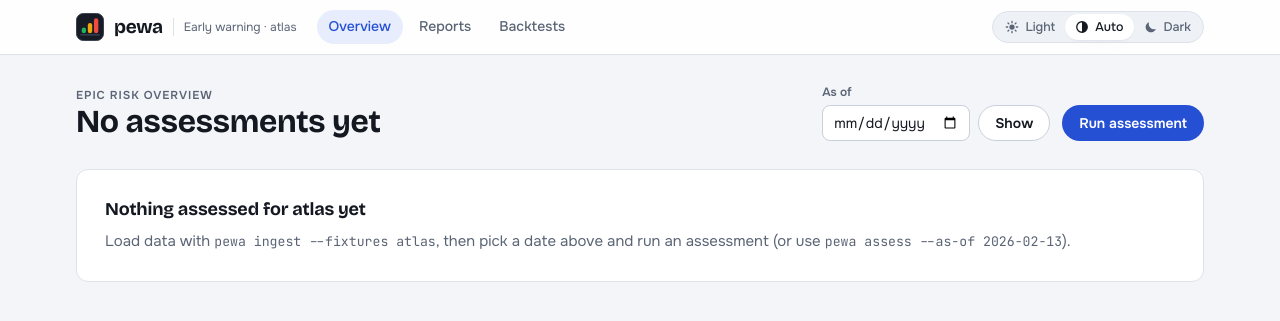
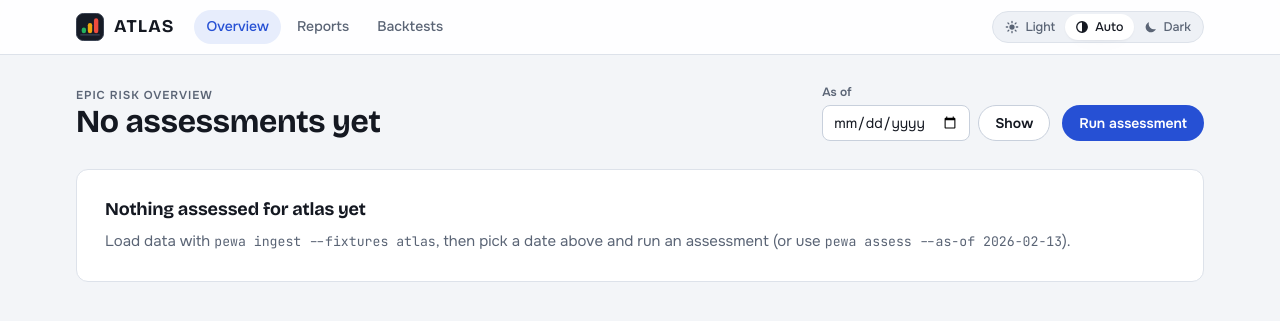
Before and after one commit to gitosaurusrex/project-early-warning-agent, a FastAPI app: page / in a window 1280 px wide. Shown: the top 321 px of the page. Run offline with FastAPI, Linux system fonts and the light colour scheme.

Commit message:
Rebrand the dashboard as ATLAS
- Nav: "ATLAS" beside the logo; the divider and the "Early warning ·
  project" caption are removed, navigation buttons unchanged
- User-facing name changed to ATLAS: default tab title, app name for
  home-screen icons, logo title, the browser sign-in prompt (realm) and
  the 401 message
- Unchanged on purpose: CLI command names shown in hints (pewa ingest,
  pewa backtest), PEWA_* settings and internal storage keys
- Test for the branding

Co-Authored-By: Claude Opus 5.5 <noreply@anthropic.com>
Claude-Session: https://claude.ai/code/session_01Gurbw9TTLwCtHPYtHTrgrT

```diff
--- a/pewa/web/app.py
+++ b/pewa/web/app.py
@@ -122,7 +122,7 @@ def _backtest_or_404(session: Session, project: str, backtest_id: int) -> Backte
 
 def create_app(engine: Engine | None = None, *, project: str | None = None, dry_run: bool = False,
                password: str | None = None) -> FastAPI:
-    app = FastAPI(title="pewa dashboard", docs_url=None, redoc_url=None)
+    app = FastAPI(title="ATLAS dashboard", docs_url=None, redoc_url=None)
     app.state.engine = engine or make_engine(get_settings().pewa_db_path)
     app.state.project = project or get_settings().pewa_project
     app.state.dry_run = dry_run
@@ -134,8 +134,8 @@ def create_app(engine: Engine | None = None, *, project: str | None = None, dry_
         async def require_password(request: Request, call_next: Callable[[Request], Awaitable[Response]]) -> Response:
             if request.url.path in PUBLIC_PATHS or password_ok(request.headers.get("authorization"), password):
                 return await call_next(request)
-            return Response("Sign in to the pewa dashboard (any username, the shared password).", status_code=401,
-                            headers={"WWW-Authenticate": 'Basic realm="pewa", charset="UTF-8"'})
+            return Response("Sign in to the ATLAS dashboard (any username, the shared password).", status_code=401,
+                            headers={"WWW-Authenticate": 'Basic realm="ATLAS", charset="UTF-8"'})
 
     def page(request: Request, name: str, status_code: int = 200, **context: Any) -> HTMLResponse:
         context.update(project=app.state.project, dry_run=app.state.dry_run)
--- a/pewa/web/templates/base.html
+++ b/pewa/web/templates/base.html
@@ -3,7 +3,9 @@
 <head>
 <meta charset="utf-8">
 <meta name="viewport" content="width=device-width, initial-scale=1, viewport-fit=cover">
-<title>{% block title %}pewa{% endblock %} · {{ project }}</title>
+<title>{% block title %}ATLAS{% endblock %} · {{ project }}</title>
+<meta name="application-name" content="ATLAS">
+<meta name="apple-mobile-web-app-title" content="ATLAS">
 <link rel="icon" href="/favicon.svg" type="image/svg+xml">
 <link rel="icon" href="/favicon.ico" sizes="32x32">
 <link rel="apple-touch-icon" href="/apple-touch-icon.png">
@@ -95,8 +97,7 @@ body::before { content: ""; position: fixed; inset: 0 0 auto; height: env(safe-a
 .topbar .wrap { display: flex; align-items: center; gap: 12px 20px; flex-wrap: wrap; padding-block: 10px; }
 .brand { display: flex; align-items: center; gap: 10px; color: var(--text); text-decoration: none; }
 .brand img { flex: none; display: block; }
-.brand b { font-family: var(--font-display); font-size: 19px; letter-spacing: -.02em; }
-.brand span { font-size: 12px; color: var(--muted); border-left: 1px solid var(--border); padding-left: 10px; }
+.brand b { font-family: var(--font-display); font-size: 18px; letter-spacing: .06em; }
 .nav { display: flex; gap: 4px; flex-wrap: wrap; }
 .nav a { color: var(--muted); text-decoration: none; font-weight: 500; font-size: 14px; padding: 6px 12px; border-radius: 999px; }
 .nav a:hover { color: var(--text); background: var(--surface-2); }
@@ -110,7 +111,7 @@ body::before { content: ""; position: fixed; inset: 0 0 auto; height: env(safe-a
 .theme button:hover { color: var(--text); }
 .theme button[aria-pressed="true"] { background: var(--surface); color: var(--text); box-shadow: var(--shadow); }
 .theme svg { width: 14px; height: 14px; }
-@media (max-width: 560px) { .theme button span { display: none; } .brand span { display: none; } }
+@media (max-width: 560px) { .theme button span { display: none; } }
 
 /* ---------- controls ---------- */
 .btn { display: inline-flex; align-items: center; gap: 8px; border: 1px solid transparent; border-radius: 999px; cursor: pointer;
@@ -196,9 +197,9 @@ textarea.md { min-height: 340px; background: var(--surface-2); border-color: var
 </head>
 <body>
 <header class="topbar"><div class="wrap">
-  <a class="brand" href="/" aria-label="pewa home">
+  <a class="brand" href="/" aria-label="ATLAS home">
     <img src="/favicon.svg" width="28" height="28" alt="">
-    <b>pewa</b><span>Early warning · {{ project }}</span>
+    <b>ATLAS</b>
   </a>
   {% set here = request.url.path if request else "" %}
   <nav class="nav" aria-label="Sections">
```
Also changed, not shown: tests/test_hosting.py (+9 -0 lines), pewa/web/static/favicon.svg.
